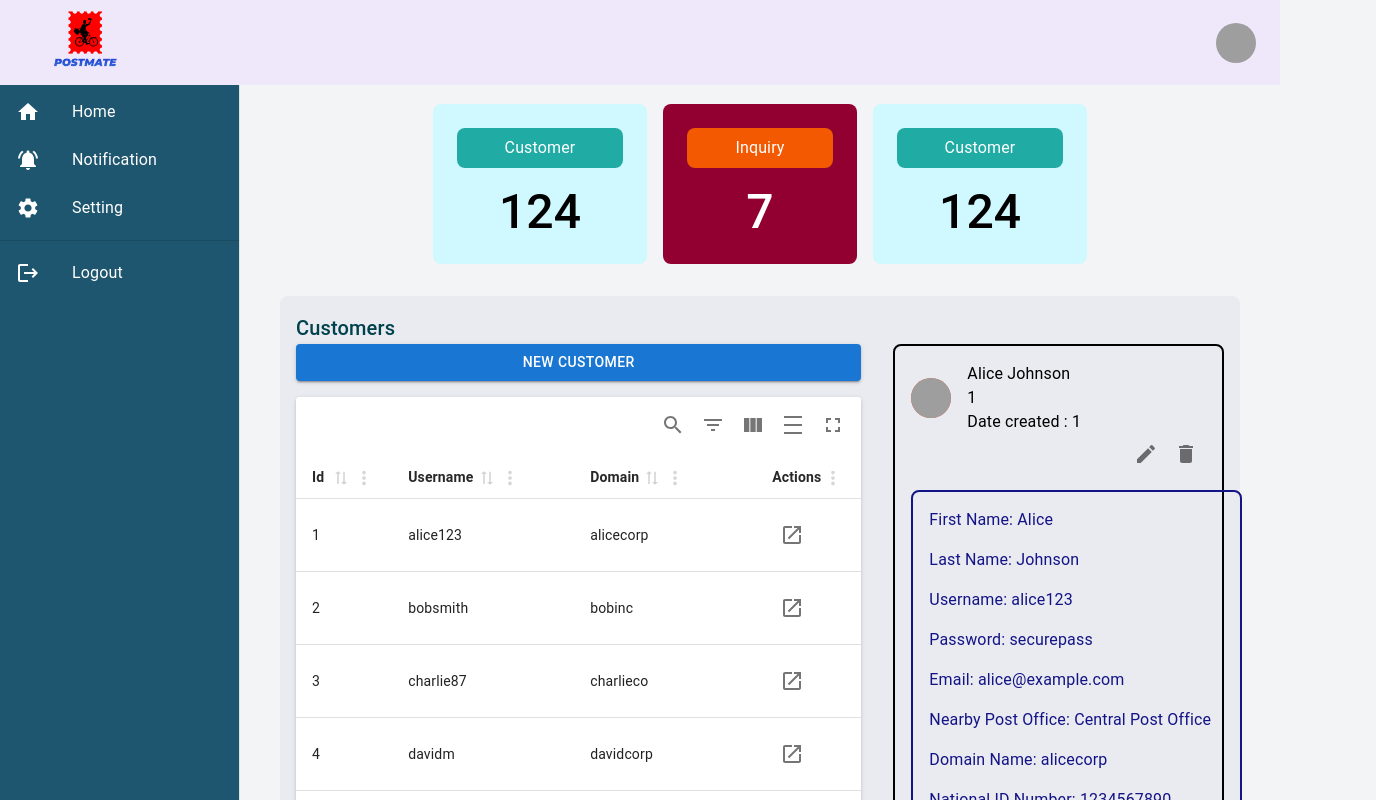
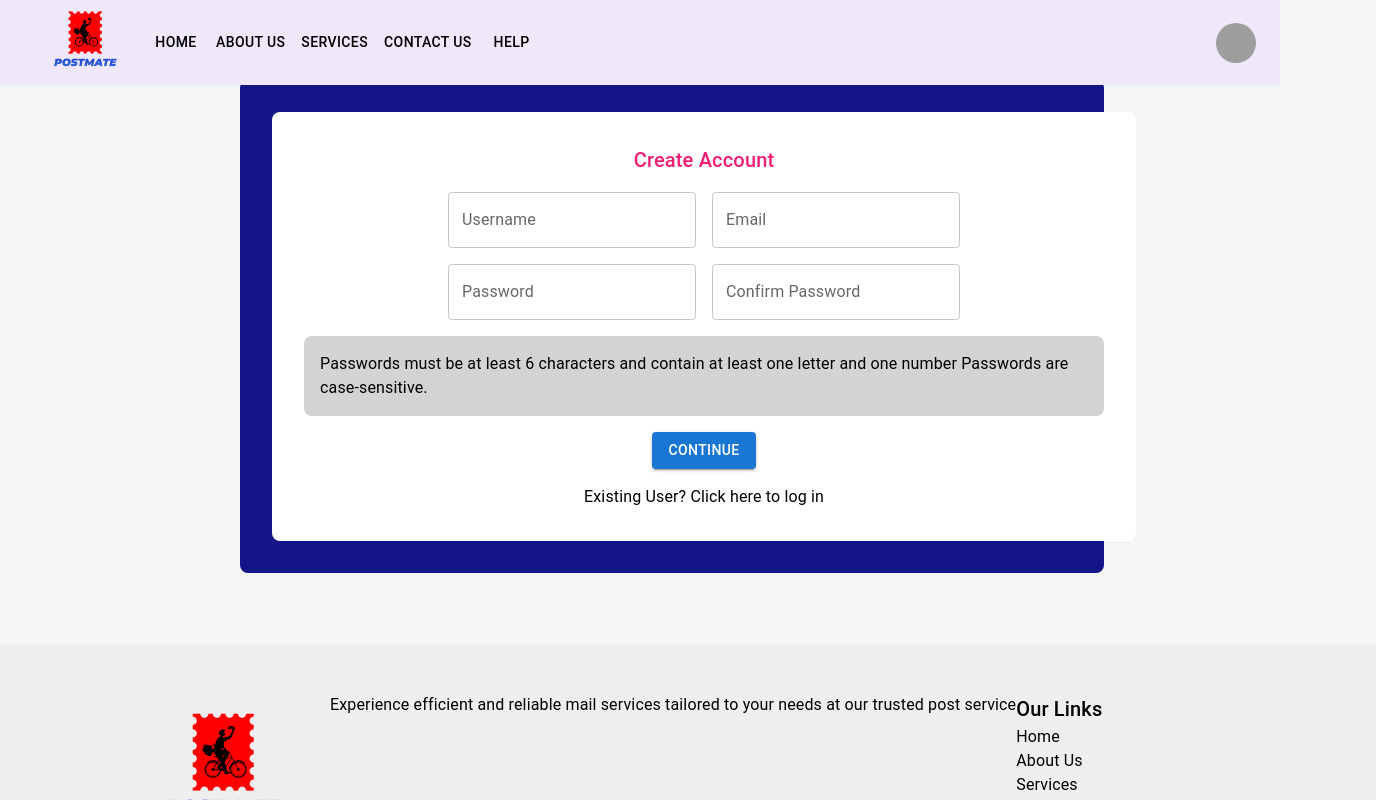
Before and after one commit to PasinduMaduwantha/post-mate, a React (Create React App) app: page / in a window 1280 px wide. Shown: the top 800 px of the page, 1376 px wide, since content can reach past the window. Built offline with nearby package versions, Linux system fonts and the light colour scheme; grey boxes are pictures that could not be loaded.

Commit message:
conflict change

```diff
--- a/src/App.js
+++ b/src/App.js
@@ -28,7 +28,7 @@
         </Route>
         <Route path="/services" element={<Services />}>
         </Route>
-        <Route path="/" element={<AdminLayout />}>
+        <Route path="/" element={<Home />}>
         </Route>
       </Routes>
     </Router>
```
